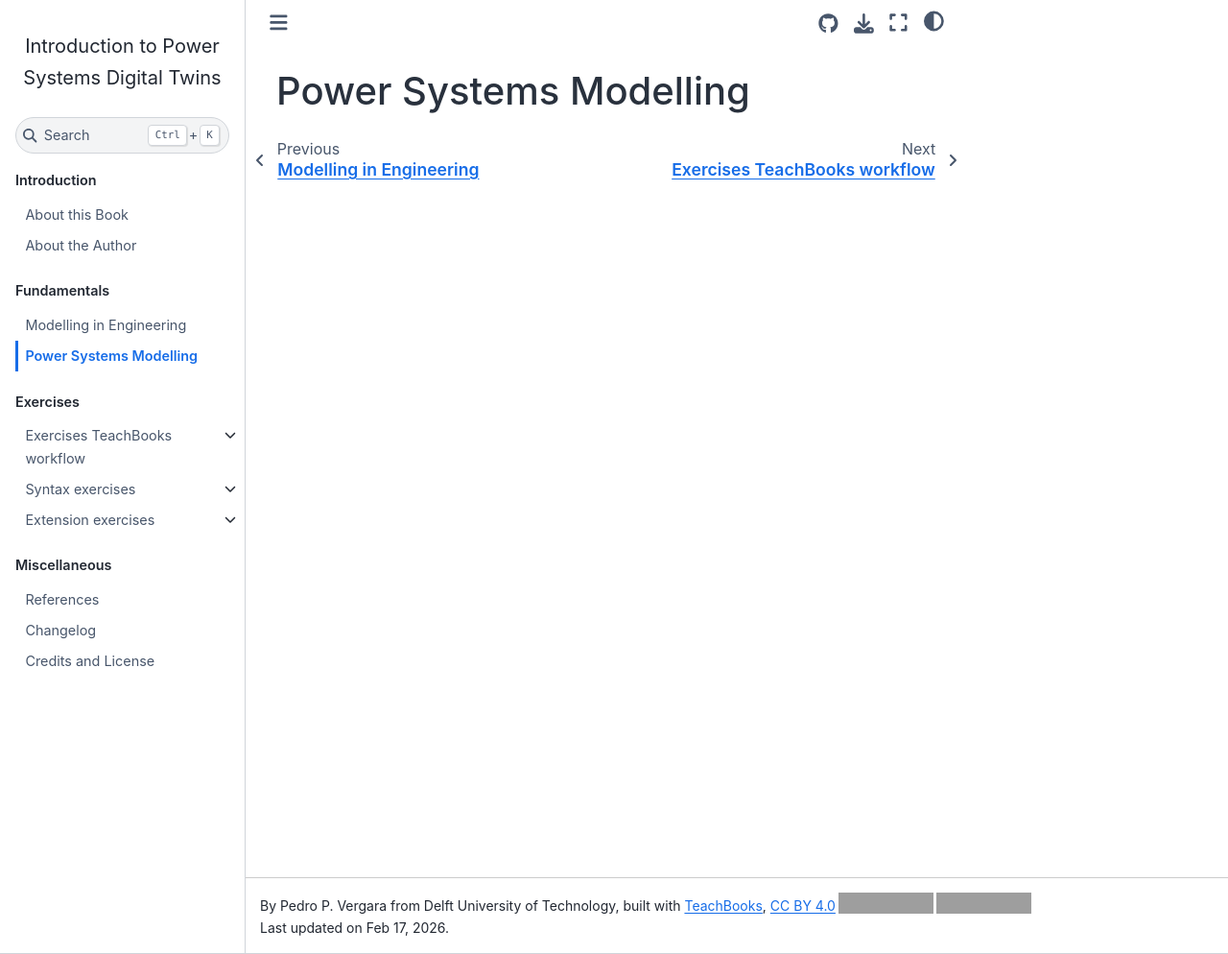
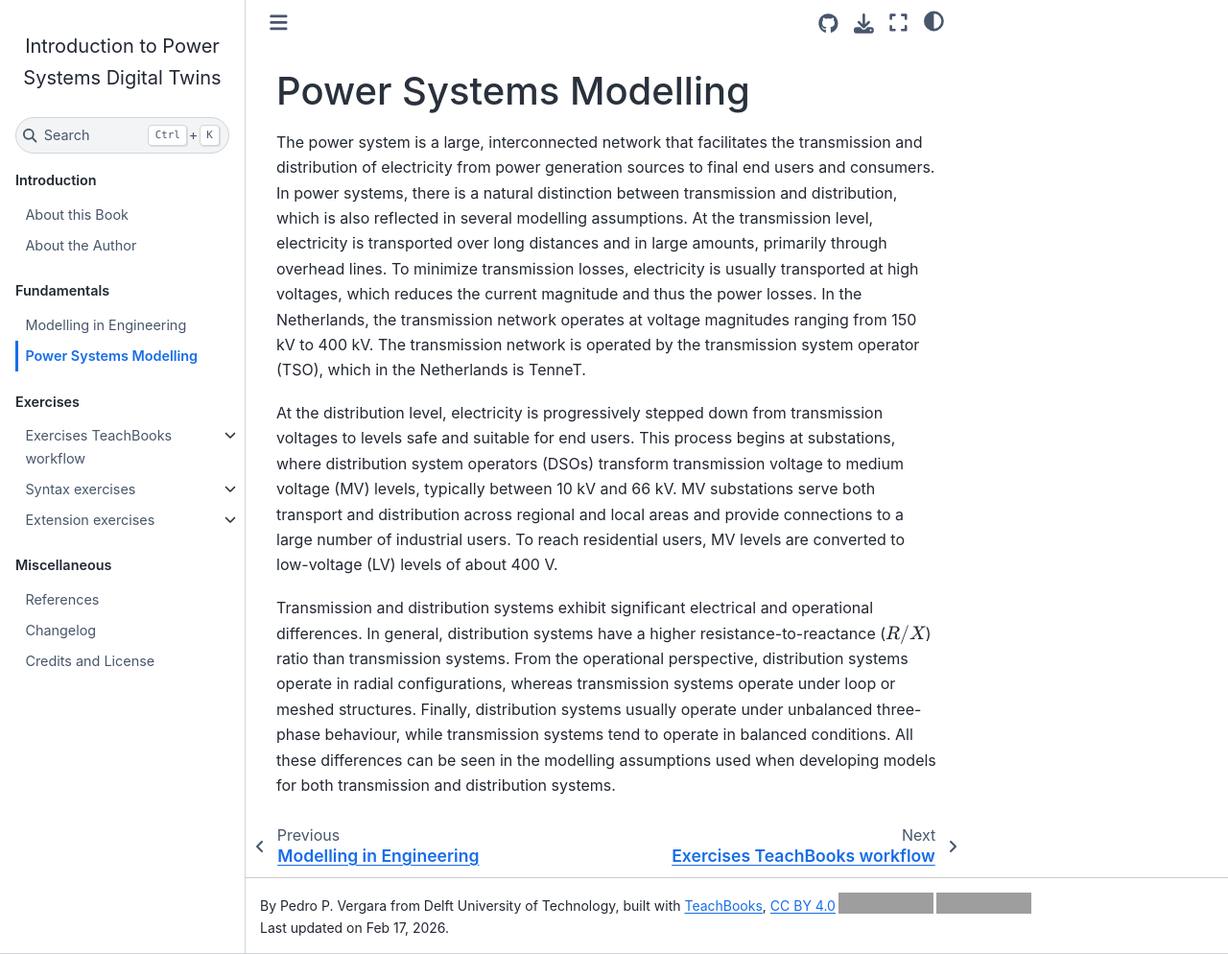
Before and after one commit to distributionnetworksTUDelft/PowerSystemsDigitalTwins, a Jupyter Book: the page built from book/part_1/chapter_2.md, in a window 1280 px wide and 994 px high. Shown: the whole window at 96% size. Built offline with Jupyter Book 1.0.4 settings and Sphinx 7.4.7 and the Sphinx Book theme 1.1.4, drawn with Linux system fonts in a browser that asks for light colours; comment, search, counter and statistics services are not loaded; grey boxes are pictures that could not be loaded.

Commit message:
Update chapter_2.md

```diff
--- a/book/part_1/chapter_2.md
+++ b/book/part_1/chapter_2.md
@@ -1 +1,6 @@
 # Power Systems Modelling
+The power system is a large, interconnected network that facilitates the transmission and distribution of electricity from power generation sources to final end users and consumers. In power systems, there is a natural distinction between transmission and distribution, which is also reflected in several modelling assumptions. At the transmission level, electricity is transported over long distances and in large amounts, primarily through overhead lines. To minimize transmission losses, electricity is usually transported at high voltages, which reduces the current magnitude and thus the power losses. In the Netherlands, the transmission network operates at voltage magnitudes ranging from 150 kV to 400 kV. The transmission network is operated by the transmission system operator (TSO), which in the Netherlands is TenneT.
+
+At the distribution level, electricity is progressively stepped down from transmission voltages to levels safe and suitable for end users. This process begins at substations, where distribution system operators (DSOs) transform transmission voltage to medium voltage (MV) levels, typically between 10 kV and 66 kV. MV substations serve both transport and distribution across regional and local areas and provide connections to a large number of industrial users. To reach residential users, MV levels are converted to low-voltage (LV) levels of about 400 V.
+
+Transmission and distribution systems exhibit significant electrical and operational differences. In general, distribution systems have a higher resistance-to-reactance ($R/X$) ratio than transmission systems. From the operational perspective, distribution systems operate in radial configurations, whereas transmission systems operate under loop or meshed structures. Finally, distribution systems usually operate under unbalanced three-phase behaviour, while transmission systems tend to operate in balanced conditions. All these differences can be seen in the modelling assumptions used when developing models for both transmission and distribution systems.
```
